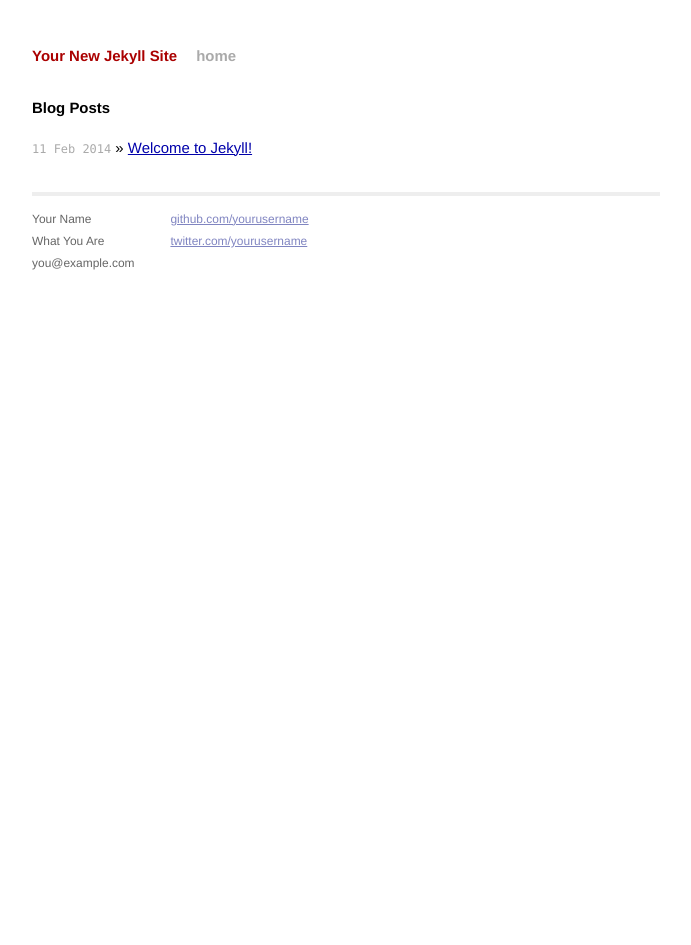
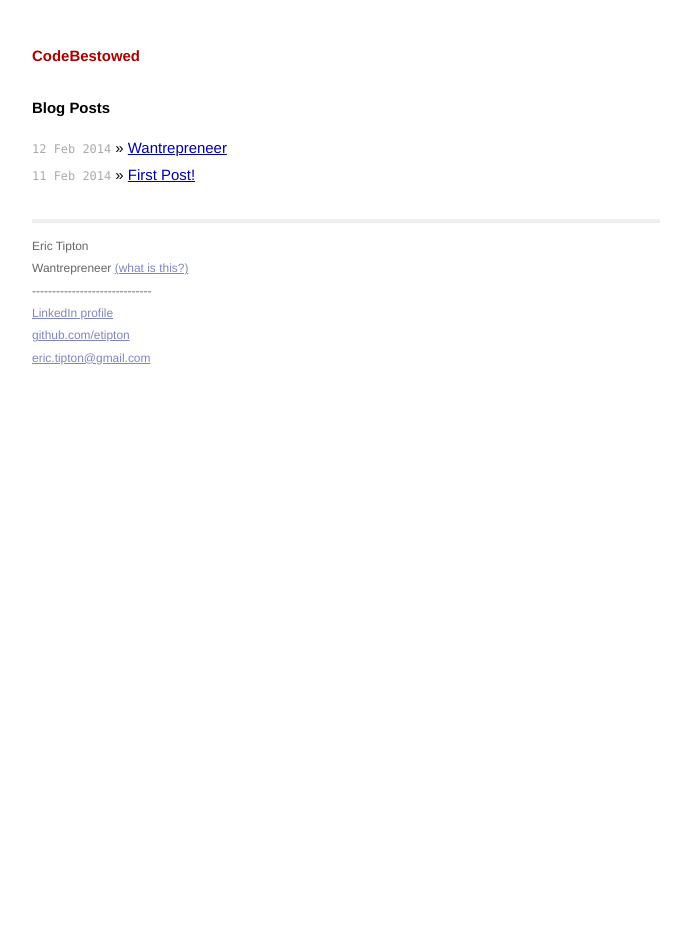
Before and after one commit to etipton/etipton.github.io, a Jekyll site: the page built from index.html, in a window 1280 px wide. Shown: the whole page, without its empty margins (294-985 px from the left). Built offline with Jekyll 4.4.1, drawn with Linux system fonts in a browser that asks for light colours; Markdown is read by kramdown in place of the engine named in the settings.

Commit message:
first two posts

```diff
--- a/_config.yml
+++ b/_config.yml
@@ -1,3 +1,4 @@
-name: Your New Jekyll Site
+name: CodeBestowed
 markdown: redcarpet
 pygments: true
+permalink: /:title
--- a/_layouts/default.html
+++ b/_layouts/default.html
@@ -18,7 +18,6 @@
         <div class="site">
           <div class="header">
             <h1 class="title"><a href="/">{{ site.name }}</a></h1>
-            <a class="extra" href="/">home</a>
           </div>
 
           {{ content }}
@@ -26,15 +25,12 @@
           <div class="footer">
             <div class="contact">
               <p>
-                Your Name<br />
-                What You Are<br />
-                you@example.com
-              </p>
-            </div>
-            <div class="contact">
-              <p>
-                <a href="https://github.com/yourusername">github.com/yourusername</a><br />
-                <a href="https://twitter.com/yourusername">twitter.com/yourusername</a><br />
+                Eric Tipton<br />
+                Wantrepreneer <a href="/wantrepreneer">(what is this?)</a><br/>
+                ------------------------------<br/>
+                <a href="http://www.linkedin.com/pub/eric-tipton/4/666/a83">LinkedIn profile</a><br />
+                <a href="https://github.com/etipton">github.com/etipton</a><br />
+                <a href="mailto:eric.tipton@gmail.com">eric.tipton@gmail.com</a>
               </p>
             </div>
           </div>
--- a/index.html
+++ b/index.html
@@ -1,6 +1,6 @@
 ---
 layout: default
-title: Your New Jekyll Site
+title: CodeBestowed
 ---
 
 <div id="home">
```
Also changed, not shown: _posts/2014-02-11-first-post.markdown (added, +23 -0 lines), _posts/2014-02-11-welcome-to-jekyll.markdown (deleted, +0 -24 lines), _posts/2014-02-12-wantrepreneer.markdown (added, +12 -0 lines).
